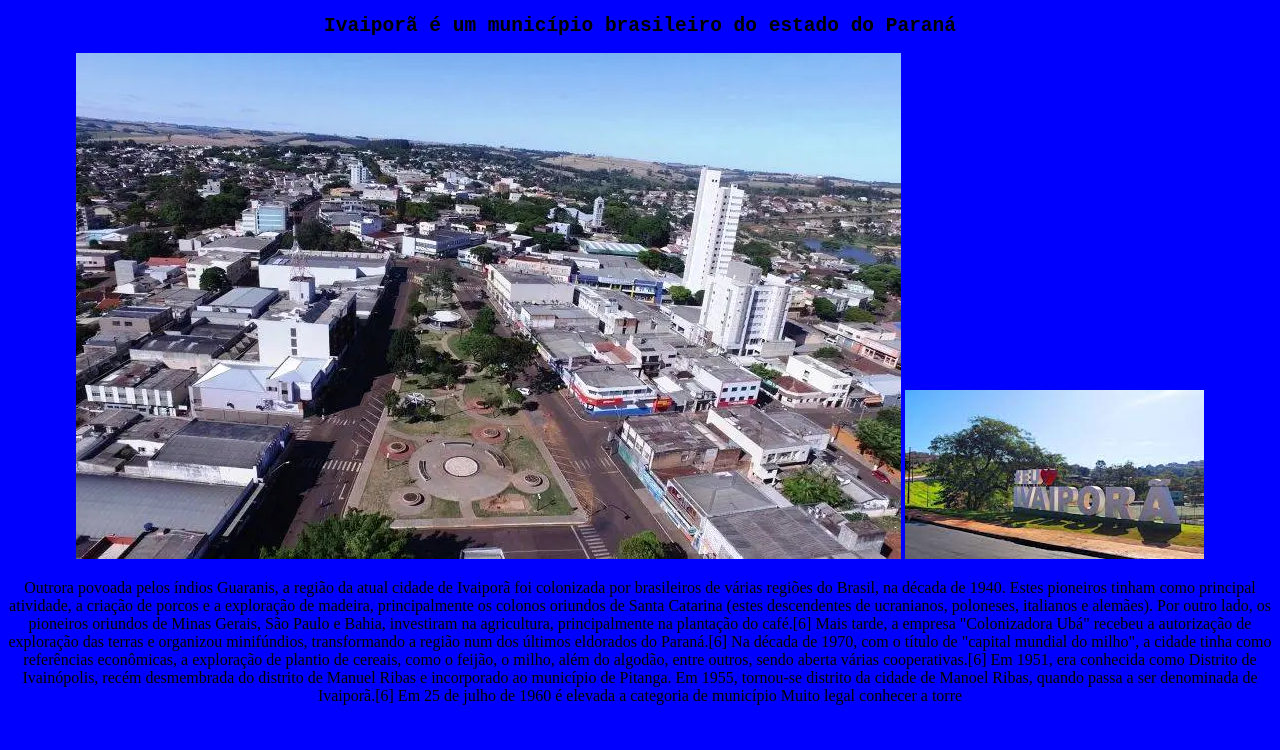
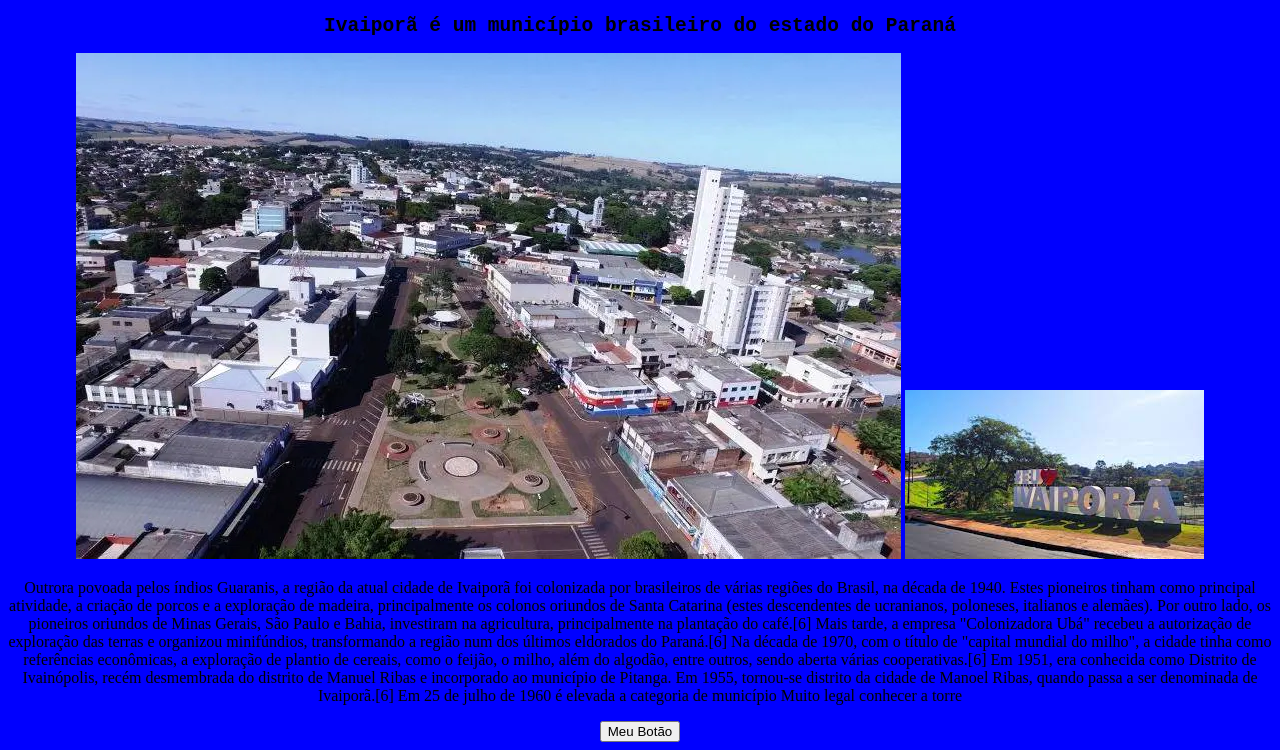
Before and after one commit to Bianquinha10/Projeto-Bianca, a plain HTML site: page index.html in a window 1280 px wide. Shown: the part 50-800 px from the top of the page. Drawn offline with Linux system fonts and the light colour scheme.

Commit message:
Add files via upload

```diff
--- a/index.html
+++ b/index.html
@@ -31,6 +31,6 @@
 
         Em 25 de julho de 1960 é elevada a categoria de município
     Muito legal conhecer a torre</p>
-
+    <a href="https://pt-br.facebook.com/colegioidaliarocha/"><button>Meu Botão</button></a>
 
 </bodys>
```
Also changed, not shown: 1 other file.
